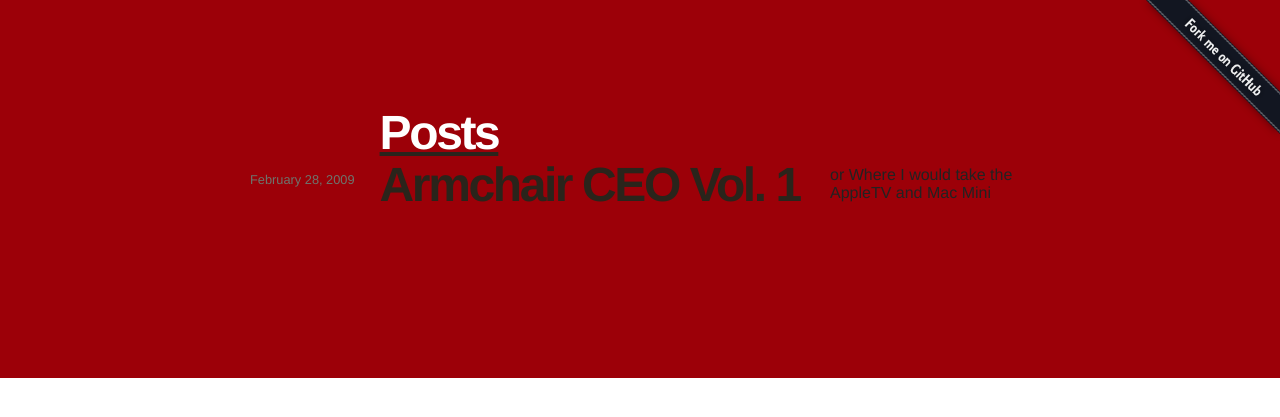
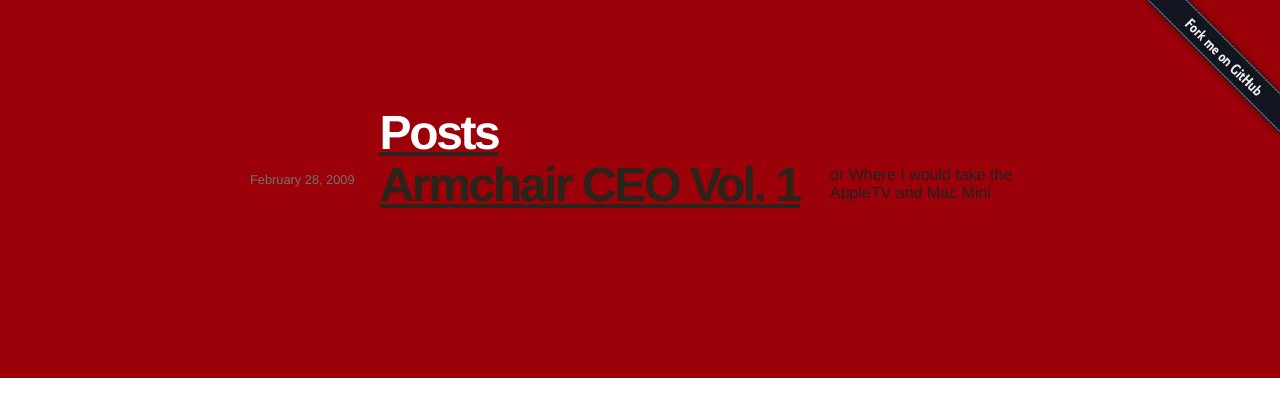
Before and after one commit to drewfranklin/drewfranklin.github.io, a Jekyll site: the page built from index.html, in a window 1280 px wide. Shown: the top 417 px of the page. Built offline with Jekyll 4.4.1, drawn with Linux system fonts in a browser that asks for light colours; nearby versions of some CDN libraries.

Commit message:
added underline to h1 h2 on home. and added summary to sub-title in post

```diff
--- a/_layouts/post.html
+++ b/_layouts/post.html
@@ -3,7 +3,7 @@ layout: main
 ---
 	<div class="post posts">
 		<h2>{{ page.title }}</h2>
-		<h4>{{ page.sub-title }}</h4>
+		<h4 class="summary">{{ page.sub-title }}</h4>
 		<span class="date">{{ page.date | date: "%B %d, %Y" }}</span>
 		<div class="post-text">
 		{{ content }}
--- a/css/master.css
+++ b/css/master.css
@@ -116,10 +116,6 @@ a:hover, #main.home a:hover {
 	width: 10em;
 	margin: .5em 0em 0.5em 2.7em;
 	letter-spacing: -0.05em;
-}
-
-#main.home h1 a, #main.home h2 a {
-	text-decoration: none;
 }
 
 .post .summary {
```
